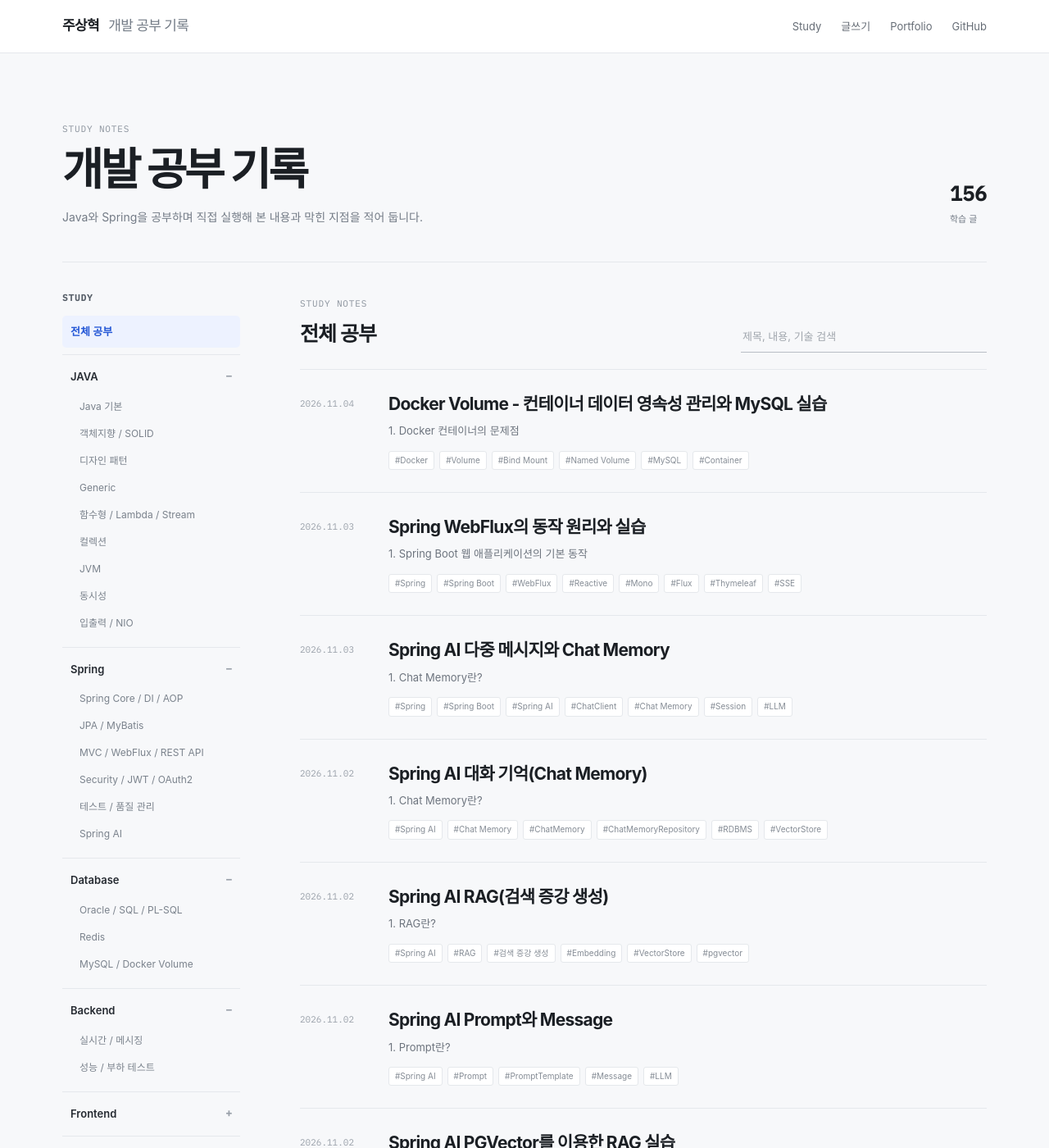
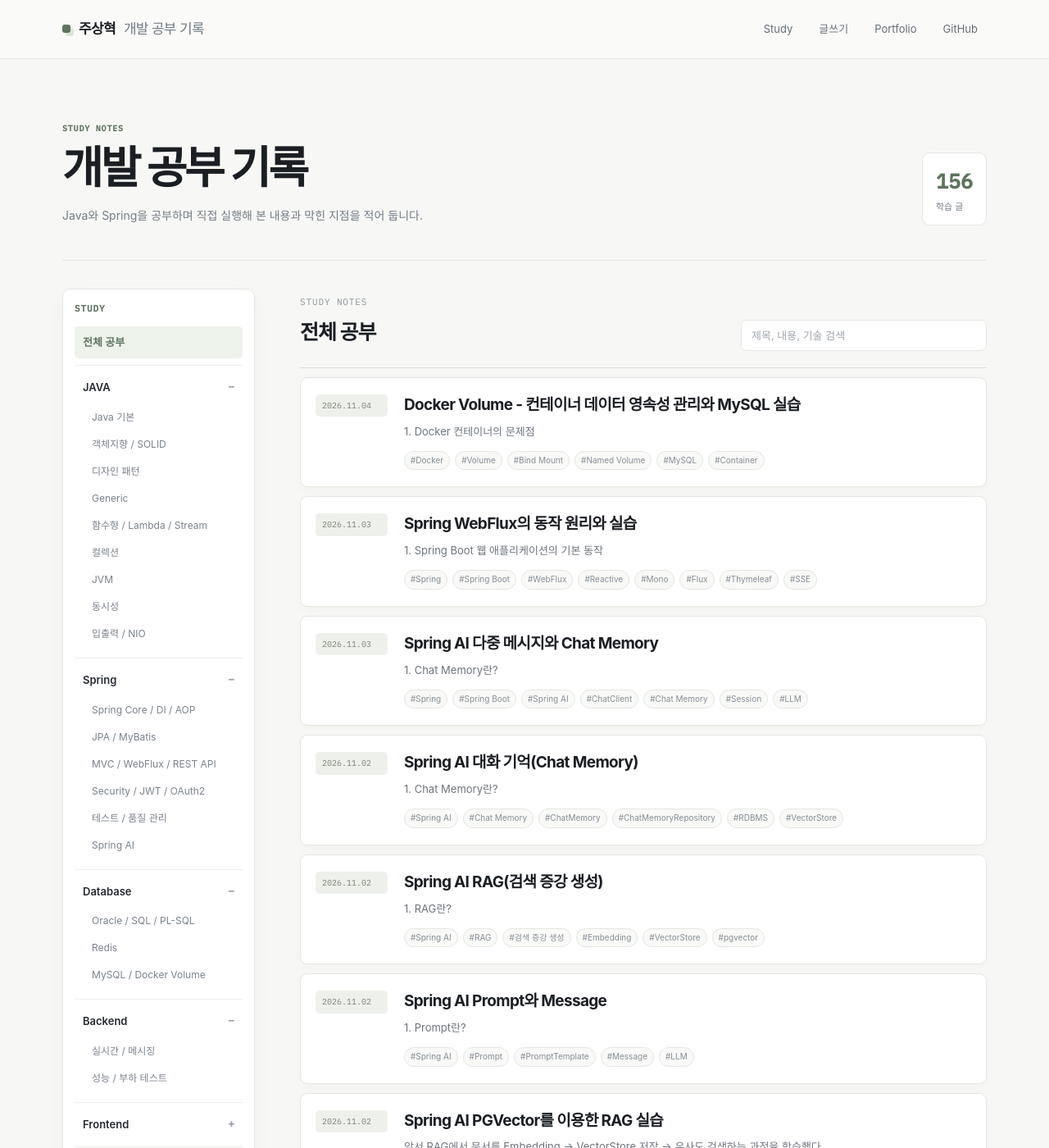
Before and after one commit to zuzusnasna/zuzusnasna.github.io, a Jekyll site: the page built from index.md, in a window 1280 px wide and 1400 px high. Shown: the whole window at 82% size. Built offline with Jekyll 4.4.1, drawn with Linux system fonts in a browser that asks for light colours; some web fonts are replaced.

Commit message:
Polish blog visual styling

```diff
--- a/_layouts/default.html
+++ b/_layouts/default.html
@@ -7,7 +7,7 @@
   <title>{% if page.title %}{{ browser_title }} · {% endif %}{{ site.title }}</title>
   <meta name="description" content="{{ page.excerpt | strip_html | strip_newlines | truncate: 160 }}">
   {% if page.noindex %}<meta name="robots" content="noindex,nofollow">{% endif %}
-  <link rel="stylesheet" href="{{ '/assets/css/style.css' | relative_url }}?v=20261106">
+  <link rel="stylesheet" href="{{ '/assets/css/style.css' | relative_url }}?v=20261107">
 </head>
 <body>
   <header class="site-header">
--- a/assets/css/style.css
+++ b/assets/css/style.css
@@ -82,3 +82,53 @@
 @media(max-width:800px){.write-head{display:block}.write-actions{width:100%;max-width:none;margin-top:18px}.write-action-buttons{justify-content:flex-start}.status{text-align:left}.write-grid{margin-top:18px}.panel-heading{padding:16px}.write-fields{padding:16px}.body-editor-heading{padding-inline:16px}.editor-panel textarea{height:480px;padding:16px}.preview-panel .post-content{padding:19px 16px 24px}}
 @media(max-width:560px){.write-head h1{font-size:33px}.write-head-copy>p:last-child{font-size:13px}.write-action-buttons{display:grid;grid-template-columns:1fr 1fr}.write-actions button{width:100%}.write-field-row{grid-template-columns:1fr}.category-row{grid-template-columns:minmax(0,1fr);}.category-row .secondary-button{width:100%}.write-notes{gap:7px}.write-note{padding:11px 12px}}
 @media(max-width:800px){.study-nav .custom-nav-group{display:flex;align-items:center;gap:3px;min-width:max-content;border:0;padding:0}.study-nav .custom-nav-group .nav-group-title{width:auto;gap:5px;padding:7px 8px;white-space:nowrap}.study-nav .custom-nav-group .custom-nav-children{display:flex!important;align-items:center;gap:4px;min-width:max-content;padding:0}.study-nav .custom-nav-group .custom-nav-children button{width:auto;min-width:max-content;padding:6px 8px;border:1px solid var(--line);border-radius:4px;white-space:nowrap}}
+
+
+/* Shared visual language */
+:root{--bg:#f7f8f5;--line:#e3e7e0;--soft:#eef1eb;--accent:#5f735e;--accent-soft:#edf2eb}
+.site-header{background:rgba(250,251,248,.94)}
+.brand{display:inline-flex;align-items:center;gap:10px}
+.brand::before{content:"";width:10px;height:10px;flex:0 0 auto;border-radius:3px;background:var(--accent);box-shadow:4px 4px 0 #dce4d7}
+.brand span{margin-left:0}
+.main-nav{gap:10px}
+.main-nav a{padding:7px 11px;border-radius:999px;transition:background .16s,color .16s}
+.main-nav a:hover{background:var(--accent-soft);color:var(--accent)}
+.page-wrap{padding-top:48px}
+.study-hero{padding-top:28px}
+.study-hero .eyebrow{color:var(--accent);font-size:10px;font-weight:600}
+.study-stats{padding:12px 16px;border:1px solid var(--line);border-radius:9px;background:#fff}
+.study-stats strong{color:var(--accent)}
+.study-nav{padding:14px;border:1px solid var(--line);border-radius:10px;background:#fff;box-shadow:0 8px 24px rgba(34,42,32,.035)}
+.nav-title{color:var(--accent)}
+.nav-group{border-top-color:#edf0eb}
+.nav-group-title{border-radius:5px;transition:background .16s,color .16s}
+.nav-group-title:hover{background:var(--soft);color:var(--accent)}
+.nav-children button{border-radius:4px;transition:background .16s,color .16s}
+.nav-children button:hover,.nav-children button.active{border-left-color:var(--accent);background:var(--accent-soft);color:var(--accent)}
+.study-toolbar{border-bottom-color:#d7ddd4}
+.study-toolbar h2{letter-spacing:-.045em}
+.study-search{border:0}
+.study-search input{padding:0 12px;border:1px solid var(--line);border-radius:7px;background:#fff}
+.study-search input:focus{border-color:#9aaa96;box-shadow:0 0 0 3px rgba(95,115,94,.1)}
+.tag-search-panel{border-radius:9px;border-color:#dfe5dc}
+.tag-search-item{border-radius:999px}
+.study-card{padding:20px 18px;margin:11px 0;border:1px solid var(--line);border-radius:9px;background:#fff;box-shadow:0 4px 14px rgba(34,42,32,.025);transition:border-color .18s,box-shadow .18s,transform .18s}
+.study-card:hover{transform:translateY(-1px);border-color:#ccd7c8;box-shadow:0 10px 24px rgba(34,42,32,.06)}
+.study-card:hover .card-body h3 a{color:var(--accent)}
+.card-date{padding:5px 8px;align-self:start;border-radius:5px;background:var(--soft);color:#778273;font-size:10px}
+.card-body h3{font-size:19px}
+.post-tags span,.post-tags a{border-radius:999px}
+.post-tags span{background:#f9faf7}
+.post-tags a:hover{border-color:#b8c6b3;color:var(--accent)}
+.post-detail{padding:clamp(22px,4vw,42px);border:1px solid var(--line);border-radius:13px;background:#fff;box-shadow:0 12px 34px rgba(34,42,32,.045)}
+.post-detail .post-date{color:var(--accent)}
+.post-toc{border-radius:9px;background:#fafbf8}
+.post-content blockquote{border-left-color:var(--accent);border-radius:0 6px 6px 0;background:#f5f7f3}
+.post-content pre{border-radius:9px}
+.post-content code{border-radius:4px;background:#eff2ec;color:#485946}
+.post-content pre code{color:inherit;background:transparent}
+.post-content th{background:#f3f5f0}
+footer{background:#fff;border-top-color:var(--line)}
+.footer-inner strong{color:#566451}
+@media(max-width:800px){.study-nav{padding:8px;border-radius:9px;background:#fff}.study-card{grid-template-columns:1fr;gap:5px;margin:9px 0;padding:16px}.card-date{padding:3px 0;background:transparent}.post-detail{padding:21px 16px;border-radius:10px}.study-stats{margin-top:20px}}
+@media(max-width:560px){.main-nav{gap:3px}.main-nav a{padding:6px 8px;font-size:12px}.study-card{padding:14px}.study-hero{gap:18px}}
```
